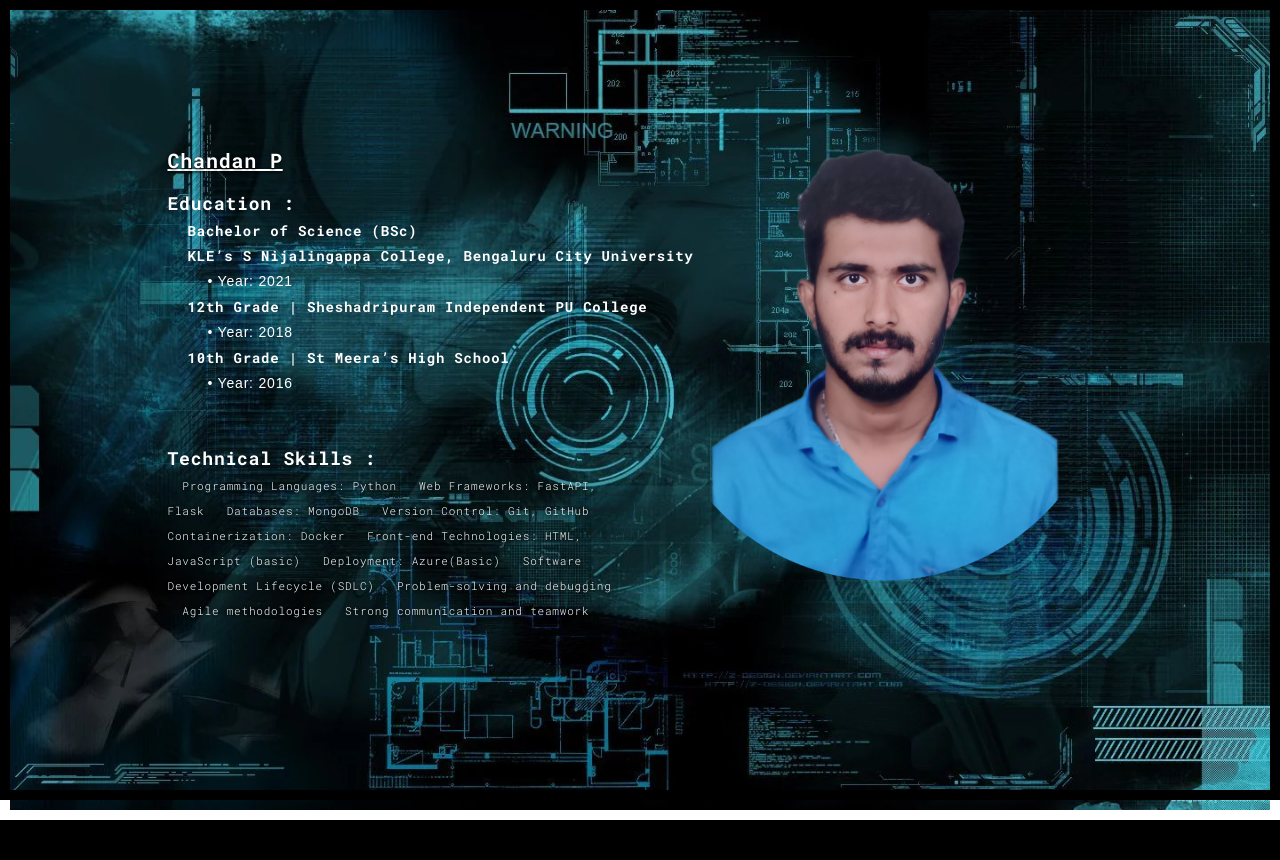
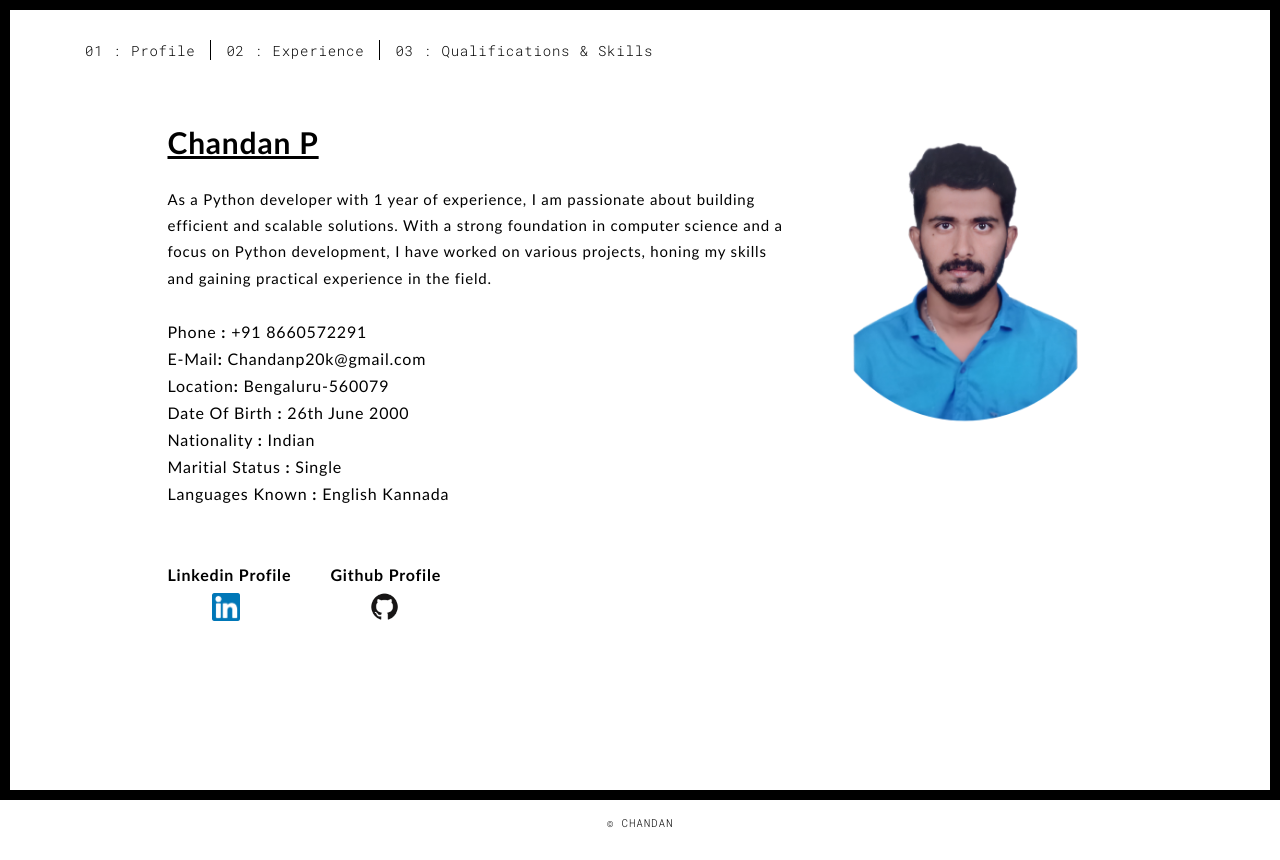
Before and after one commit to chandan-python/personal-portpolio, a Flask app: page / in a window 1280 px wide. Before the commit the page ends 820 px from the top, so only its background shows below. Run offline with Flask 3, Linux system fonts and the light colour scheme; some libraries are stand-ins or nearby versions.

Commit message:
"updated"

```diff
--- a/server.py
+++ b/server.py
@@ -4,4 +4,8 @@ app = Flask(__name__)
 
 @app.route('/')
 def hello():
-    return render_template('about.html')
+    return render_template('profile.html')
+
+@app.route('/<page_name>')
+def hai(page_name):
+    return render_template(page_name)
--- a/templates/about.html
+++ /dev/null
@@ -1,178 +0,0 @@
-<!DOCTYPE html>
-<html lang="en">
-
-<head>
-  <meta charset="UTF-8">
-  <meta content="IE=edge" http-equiv="X-UA-Compatible">
-  <meta content="width=device-width,initial-scale=1" name="viewport">
-  <meta content="description" name="description">
-  <meta name="google" content="notranslate" />
-  <meta content="Mashup templates have been developped by Orson.io team" name="author">
-
-  <!-- Disable tap highlight on IE  -->
-  <meta name="msapplication-tap-highlight" content="no">
-
-  <link rel="apple-touch-icon" sizes="180x180" href="/static/assets/apple-icon-180x180.png">
-  <link href="static/assets/favicon.ico" rel="icon">
-
-  <title>About me</title>
-
-  <link href="/static/main.3f6952e4.css" rel="stylesheet">
-</head>
-
-<body class="">
-  <div id="site-border-left"></div>
-  <div id="site-border-right"></div>
-  <div id="site-border-top"></div>
-  <div id="site-border-bottom"></div>
-  <!-- Add your content of header -->
-  <header>
-    <nav class="navbar  navbar-fixed-top navbar-default">
-
-      <div class="container">
-        <button type="button" class="navbar-toggle collapsed" data-toggle="collapse" data-target="#navbar-collapse"
-          aria-expanded="false">
-          <span class="sr-only">Toggle navigation</span>
-          <span class="icon-bar"></span>
-          <span class="icon-bar"></span>
-          <span class="icon-bar"></span>
-        </button>
-
-        <!-- <div class="collapse navbar-collapse" id="navbar-collapse">
-          <ul class="nav navbar-nav "> -->
-            <!-- <li><a href="./index.html" title="">01 : Home</a></li>
-            <li><a href="./works.html" title="">02 : Works</a></li>
-            <li><a href="./about.html" title="">03 : About me</a></li>
-            <li><a href="./contact.html" title="">04 : Contact</a></li> -->
-          <!-- </ul> -->
-
-
-        </div>
-      </div>
-    </nav>
-  </header>
-
-  <div class="hero-full-container background-image-container white-text-container"
-  style="background-image: url('/static/assets/images/5651988.jpg')">
-  <div class="section-container">
-    <div class="container">
-      <div class="row">
-        <div class="col-xs-12">
-          <div class="section-container-spacer text-center">
-            <!-- <h1 class="h2">03 : About me</h1> -->
-          </div>
-
-          <div class="row">
-            <div class="col-md-10 col-md-offset-1">
-              <div class="row">
-                <div class="col-xs-12 col-md-6">
-                  <style>
-                    h3 {
-                      text-decoration: underline;
-                    }
-                    r {
-                      font-size: 18px;
-                      font-weight: bold;
-                      color: white;
-                    }
-
-                    t {
-                      font-size: 14px;
-                      font-weight: bold;
-                      padding-left: 20px;
-                      white-space: nowrap;
-                      display: inline-block;
-                      color: white;
-                    }
-
-                    ab {
-                      font-size: 14px;
-                      font-family: Arial;
-                      padding-left: 40px;
-                      color: white;
-                    }
-                  </style>
-                  <h3>Chandan P</h3>
-                  <r>Education :</r></br>
-                  <t>Bachelor of Science (BSc) <br> KLE’s S Nijalingappa College, Bengaluru City University<br></t>
-                  <ab>• Year: 2021
-
-                  </ab><br>
-                  <t>12th Grade | Sheshadripuram Independent PU College</t><br>
-                  <ab> • Year: 2018<br>
-                  </ab>
-                  <t>10th Grade | St Meera’s High School </t><br>
-                  <ab> • Year: 2016<br>
-                  </ab>
-                  <br>
-                  <br>
-
-
-
-
-
-
-                  <r>Technical Skills :</r></br>
-                  <p>  	Programming Languages: Python
-                  	Web Frameworks: FastAPI, Flask
-                  	Databases: MongoDB
-                  	Version Control: Git, GitHub
-                  	Containerization: Docker
-                  	Front-end Technologies: HTML, JavaScript (basic)
-                  	Deployment: Azure(Basic)
-                  	Software Development Lifecycle (SDLC)
-                  	Problem-solving and debugging
-                  	Agile methodologies
-                  	Strong communication and teamwork</p>
-
-
-
-                </div>
-                <div class="col-xs-12 col-md-6">
-                  <img src="/static/assets/images/profil.jpg" class="img-responsive" alt="">
-                </div>
-              </div>
-            </div>
-          </div>
-
-
-        </div>
-      </div>
-    </div>
-  </div>
-</div>
-
-
-  <!-- <footer class="footer-container text-center">
-    <div class="container">
-      <div class="row">
-        <div class="col-xs-12">
-          <p>© CHANDAN</p>
-        </div>
-      </div>
-    </div>
-  </footer> -->
-
-  <script>
-    document.addEventListener("DOMContentLoaded", function (event) {
-      navActivePage();
-    });
-  </script>
-
-  <!-- Google Analytics: change UA-XXXXX-X to be your site's ID
-
-<script>
-  (function (i, s, o, g, r, a, m) {
-    i['GoogleAnalyticsObject'] = r; i[r] = i[r] || function () {
-      (i[r].q = i[r].q || []).push(arguments)
-    }, i[r].l = 1 * new Date(); a = s.createElement(o),
-      m = s.getElementsByTagName(o)[0]; a.async = 1; a.src = g; m.parentNode.insertBefore(a, m)
-  })(window, document, 'script', '//www.google-analytics.com/analytics.js', 'ga');
-  ga('create', 'UA-XXXXX-X', 'auto');
-  ga('send', 'pageview');
-</script>
-
--->
-</body>
-
-</html>
--- /dev/null
+++ b/templates/profile.html
@@ -0,0 +1,165 @@
+<!DOCTYPE html>
+<html lang="en">
+
+<head>
+  <meta charset="UTF-8">
+  <meta content="IE=edge" http-equiv="X-UA-Compatible">
+  <meta content="width=device-width,initial-scale=1" name="viewport">
+  <meta content="description" name="description">
+  <meta name="google" content="notranslate" />
+  <meta content="Mashup templates have been developped by Orson.io team" name="author">
+
+  <meta name="msapplication-tap-highlight" content="no">
+
+  <link href="static/assets/favicon.ico" rel="icon">
+
+  <title>About me</title>
+
+  <link href="/static/main.3f6952e4.css" rel="stylesheet">
+</head>
+</head>
+
+<body class="">
+  <div id="site-border-left"></div>
+  <div id="site-border-right"></div>
+  <div id="site-border-top"></div>
+  <div id="site-border-bottom"></div>
+  <!-- Add your content of header -->
+  <header>
+    <nav class="navbar  navbar-fixed-top navbar-default">
+
+      <div class="container">
+        <button type="button" class="navbar-toggle collapsed" data-toggle="collapse" data-target="#navbar-collapse"
+          aria-expanded="false">
+          <span class="sr-only">Toggle navigation</span>
+          <span class="icon-bar"></span>
+          <span class="icon-bar"></span>
+          <span class="icon-bar"></span>
+        </button>
+        <div class="collapse navbar-collapse" id="navbar-collapse">
+          <ul class="nav navbar-nav ">
+            <li><a href="./profile.html" title="">01 : Profile</a></li>
+            <li><a href="./experience.html" title="">02 : Experience</a></li>
+            <li><a href="./Qualifications.html" title="">03 : Qualifications & Skills</a></li>
+          </ul>
+        </div>
+      </div>
+    </nav>
+  </header>
+
+  <div class="hero-full-container background-image-container white-text-container">
+    <!-- style="background-image: url('/static/assets/images/5651988.jpg')"> -->
+    <div class="section-container">
+      <div class="container">
+        <div class="row">
+          <div class="col-xs-12">
+            <div class="section-container-spacer text-center">
+            </div>
+
+            <div class="row">
+              <div class="col-md-10 col-md-offset-1">
+                <div class="row">
+                  <div class="col-xs-12 col-md-8">
+
+                    <style>
+                      pa {
+                        font-size: 16px;
+                        /* font-weight: bold; */
+                        /* padding-left: 10px; */
+                        color: black;
+                        /* white-space: nowrap; */
+                        /* display: inline-block; */
+                        font-family: 'calibri';
+
+                      }
+
+                      pb {
+                        font-size: 15px;
+                        color: black;
+                        font-family: 'calibri';
+                      }
+
+                      pp {
+                        font-size: 30px;
+                        font-weight: bold;
+                        color: black;
+                        font-family: 'calibri';
+                        text-align: center;
+                        text-decoration: underline;
+                      }
+                    </style>
+
+                    <pp>Chandan P</pp>
+                    <br><br>
+                    <pb>
+                      As a Python developer with 1 year of experience, I am passionate about building efficient and
+                      scalable solutions. With a strong foundation in computer science and a focus on Python
+                      development, I have worked on various projects, honing my skills and gaining practical experience
+                      in the field.
+                    </pb>
+                    <pa>
+
+                      <br>
+                      <br>
+                      Phone <b>:</b>
+                      +91 8660572291
+                      <br>
+                      E-Mail<b>:</b>
+                      Chandanp20k@gmail.com
+                      <br>
+                      Location<b>:</b>
+                      Bengaluru-560079
+                      <br>
+                      Date Of Birth <b>:</b> 26th June 2000<br>
+                      Nationality <b>:</b> Indian<br>
+                      Maritial Status <b>:</b> Single
+                      <br>
+                      Languages Known <b>:</b>
+                      English
+                      Kannada
+                      <br>
+                      <br>
+                      <br>
+                      <b>Linkedin Profile</b>&nbsp&nbsp&nbsp&nbsp&nbsp&nbsp&nbsp&nbsp<b>Github Profile</b><br>
+                      &nbsp&nbsp&nbsp&nbsp&nbsp&nbsp&nbsp&nbsp<a href="https://www.linkedin.com/in/chandan-p-a011a1234/"
+                        target="_blank">
+                        <img src="/static/assets/images/linkedin-logo.png" alt="LinkedIn Logo" width="28" height="28">
+                      </a>&nbsp&nbsp&nbsp&nbsp&nbsp&nbsp&nbsp&nbsp&nbsp&nbsp&nbsp&nbsp&nbsp&nbsp&nbsp&nbsp&nbsp&nbsp&nbsp&nbsp&nbsp&nbsp&nbsp&nbsp
+                      <a href="https://github.com/chandanp8660" target="_blank">
+                        <img src="/static/assets/images/github-logo.png" alt="GitHub Logo" width="35" height="35">
+                      </a>
+                    </pa>
+                  </div>
+                  <div class="col-xs-12 col-md-4">
+                    <img src="/static/assets/images/profil.jpg" class="img-responsive" alt="">
+                  </div>
+                </div>
+              </div>
+            </div>
+
+
+          </div>
+        </div>
+      </div>
+    </div>
+  </div>
+
+
+  <footer class="footer-container text-center">
+    <div class="container">
+      <div class="row">
+        <div class="col-xs-12">
+          <p>© CHANDAN</p>
+        </div>
+      </div>
+    </div>
+  </footer>
+
+  <!-- <script>
+    document.addEventListener("DOMContentLoaded", function (event) {
+      navActivePage();
+    });
+  </script> -->
+</body>
+
+</html>
```
Also changed, not shown: templates/Qualifications.html (added, +143 -0 lines), templates/experience.html (renamed from templates/index.html, +44 -37 lines), static/assets/images/5651988.jpg (deleted), static/assets/images/github-logo.png (added), static/assets/images/linkedin-logo.png (added), static/assets/images/web-design-concept_46706-918.jpg (deleted).
